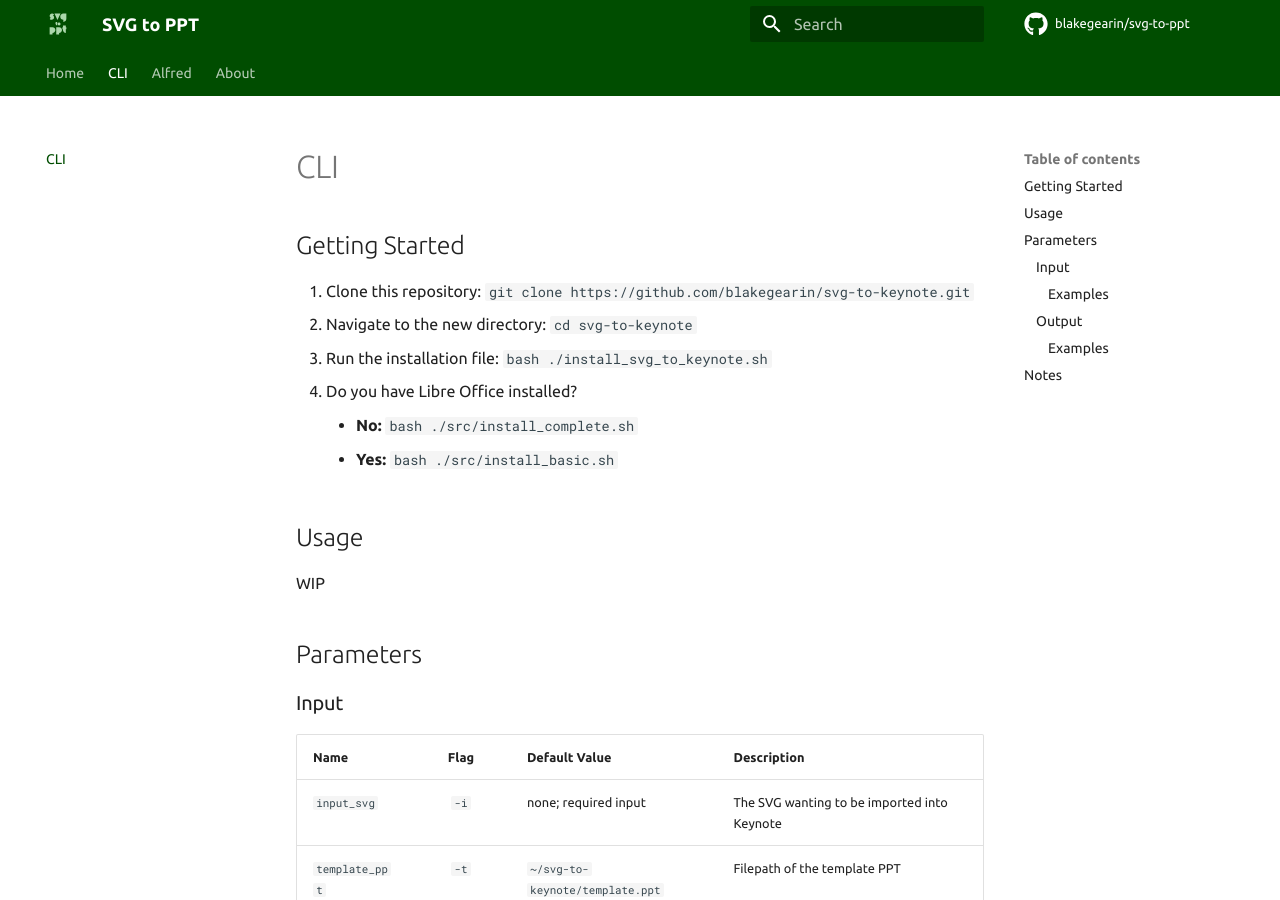
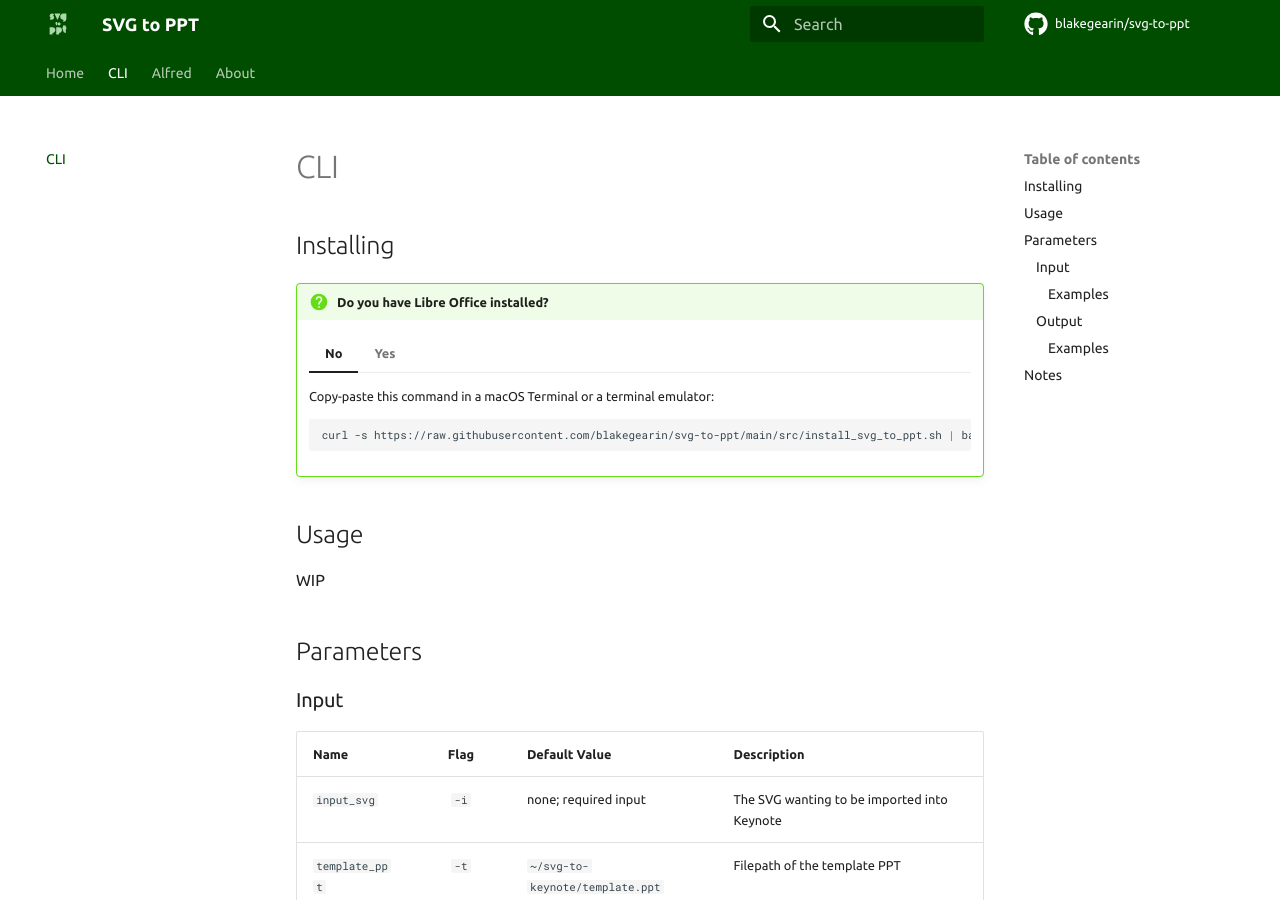
Before and after one commit to SVGtoPPT/svgtoppt, an MkDocs documentation site: the page built from docs/cli.md, in a window 1280 px wide and 900 px high. Built offline with MkDocs 1.6.1 and Material for MkDocs 9.7.7, drawn with Linux system fonts in a browser that asks for light colours; comment, search, counter and statistics services are not loaded.

Commit message:
Updated CLI page to reflect install script

````diff
--- a/docs/cli.md
+++ b/docs/cli.md
@@ -1,13 +1,24 @@
 # CLI
 
-## Getting Started
+## Installing
 
-1. Clone this repository: `git clone https://github.com/blakegearin/svg-to-keynote.git`
-2. Navigate to the new directory: `cd svg-to-keynote`
-3. Run the installation file: `bash ./install_svg_to_keynote.sh`
-4. Do you have Libre Office installed?
-    - **No:** `bash ./src/install_complete.sh`
-    - **Yes:** `bash ./src/install_basic.sh`
+!!! question "Do you have Libre Office installed?"
+
+    === "No"
+
+        Copy-paste this command in a macOS Terminal or a terminal emulator:
+
+        ```sh
+        curl -s https://raw.githubusercontent.com/blakegearin/svg-to-ppt/main/src/install_svg_to_ppt.sh | bash -s -- -i basic
+        ```
+
+    === "Yes"
+
+        Copy-paste this command in a macOS Terminal or a terminal emulator:
+
+        ```sh
+        curl -s https://raw.githubusercontent.com/blakegearin/svg-to-ppt/main/src/install_svg_to_ppt.sh | bash -s -- -i complete
+        ```
 
 ## Usage
 
````
Also changed, not shown: 1 other file.
